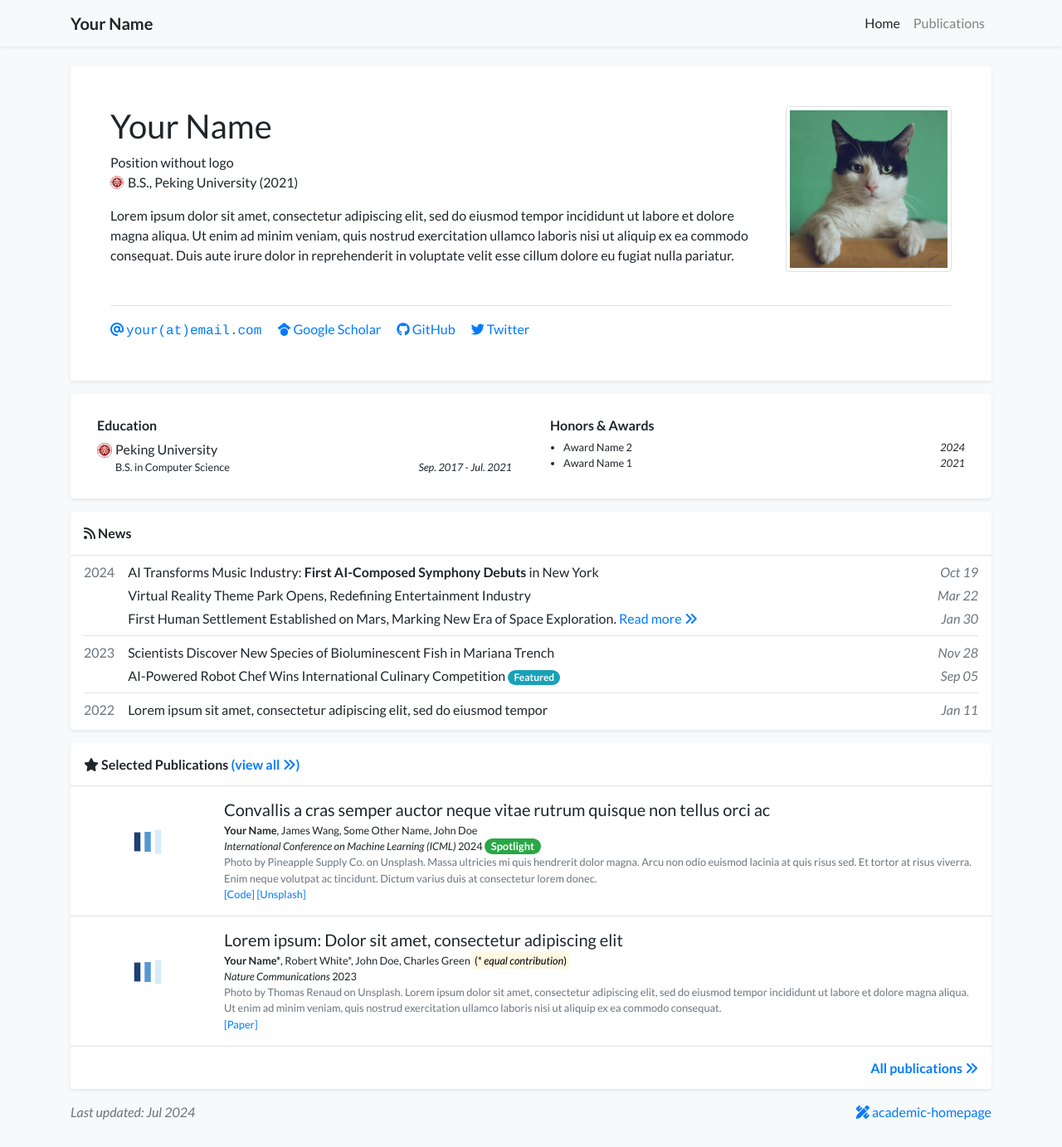
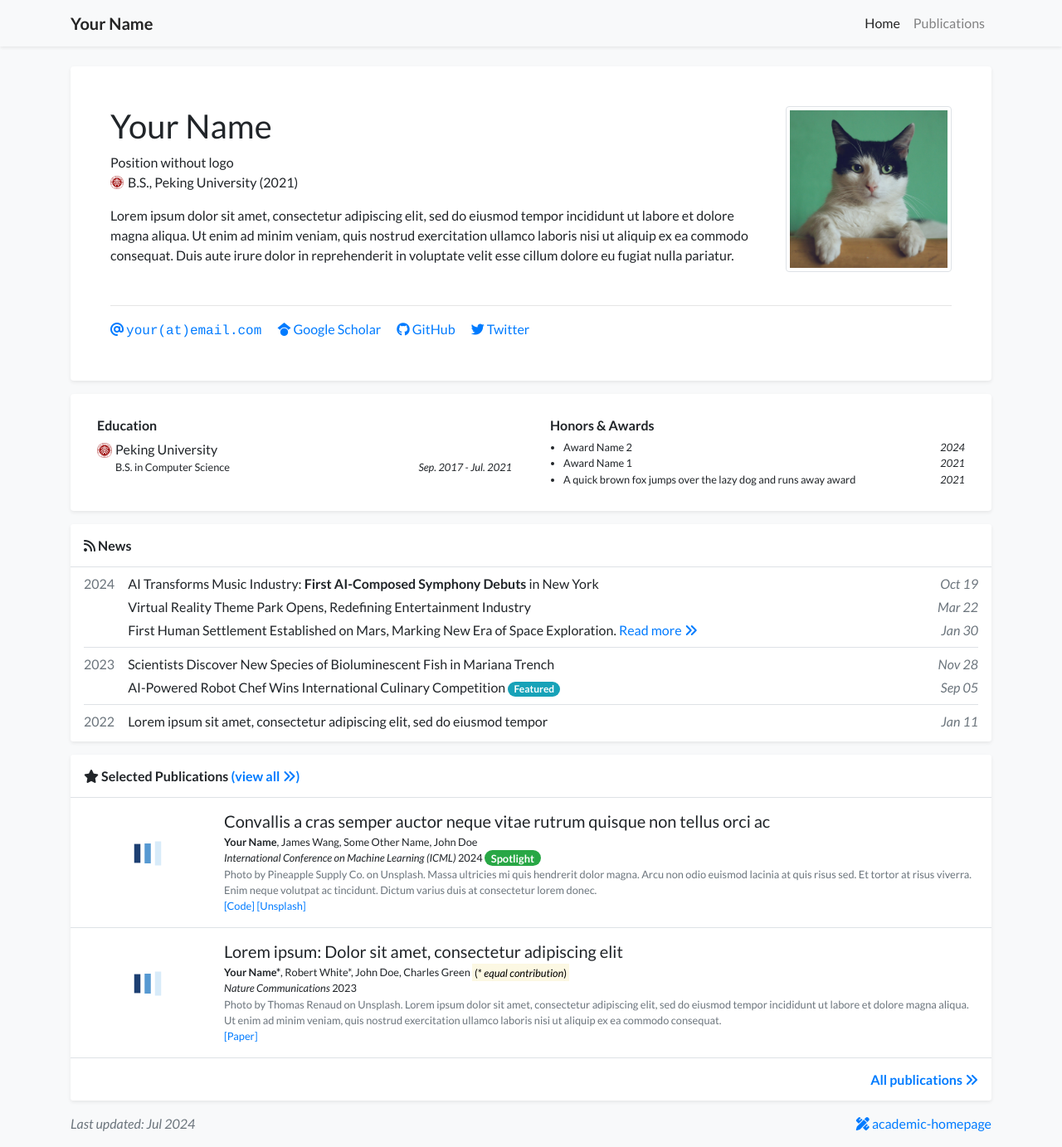
Before and after one commit to luost26/academic-homepage, a Jekyll site: the page built from index.html, in a window 1280 px wide and 1383 px high. Shown: the whole window at 83% size. Built offline with Jekyll 4.4.1, drawn with Linux system fonts in a browser that asks for light colours; a style sheet for code colours, icons or effects is not loaded.

Commit message:
Fix right-aligned text layout

```diff
--- a/_data/profile.yml
+++ b/_data/profile.yml
@@ -45,3 +45,5 @@ awards:
   date: 2024
 - name: Award Name 1
   date: 2021
+- name: A quick brown fox jumps over the lazy dog and runs away award
+  date: 2021
--- a/_includes/widgets/experience_card.html
+++ b/_includes/widgets/experience_card.html
@@ -13,9 +13,12 @@
                                 <li class="media mb-1">
                                     <img src="{{ item.logo | relative_url }}" alt="{{ item.name }}" style="width: 18px;" class="mr-1 mt-1">
                                     <div class="media-body">
-                                        <p class="my-0">{{ item.name }}</p>
-                                        <p class="small my-0">{{ item.dept }}</p>
-                                        <p class="small my-0">{{ item.position }} <em class="float-right">{{ item.date }}</em></p>
+                                        <div>{{ item.name }}</div>
+                                        <div class="small">{{ item.dept }}</div>
+                                        <div class="small d-flex">
+                                            <div>{{ item.position }}</div>
+                                            <div class="mt-auto ml-auto no-break"><em>{{ item.date }}</em></div>
+                                        </div>
                                     </div>
                                 </li>
                                 {% endfor %}
@@ -31,7 +34,12 @@
                             <h6>Honors & Awards</h6>
                             <ul class="list small pl-3 mb-1">
                                 {% for item in site.data.profile.awards %}
-                                <li>{{ item.name }} <em class="float-right">{{ item.date }}</em></li>
+                                <li>
+                                    <div class="d-flex">
+                                        <div>{{ item.name }}</div>
+                                        <div class="ml-auto mt-auto no-break"><em>{{ item.date }}</em></div>
+                                    </div>
+                                </li>
                                 {% endfor %}
                             </ul>
                         </div>
@@ -47,9 +55,12 @@
                                 <li class="media mb-1">
                                     <img src="{{ item.logo | relative_url }}" alt="{{ item.name }}" style="width: 18px;" class="mr-1 mt-1">
                                     <div class="media-body">
-                                        <p class="my-0">{{ item.name }}</p>
-                                        <p class="small my-0">{{ item.dept }}</p>
-                                        <p class="small my-0">{{ item.position }} <em class="float-right">{{ item.date }}</em></p>
+                                        <div>{{ item.name }}</div>
+                                        <div class="small">{{ item.dept }}</div>
+                                        <div class="small d-flex">
+                                            <div>{{ item.position }}</div>
+                                            <div class="mt-auto ml-auto no-break"><em>{{ item.date }}</em></div>
+                                        </div>
                                     </div>
                                 </li>
                                 {% endfor %}
--- a/_includes/widgets/news_card.html
+++ b/_includes/widgets/news_card.html
@@ -9,9 +9,9 @@
             <div class="mr-3 text-muted my-1">{{ year.name }}</div>
             <div class="media-body">
                 {% for item in year.items %}
-                <div class="my-1">
-                    {{ item.title }}
-                    <div class="float-right text-muted"><i>{{ item.date | date: "%b %d" }}</i></div>
+                <div class="my-1 d-flex">
+                    <div>{{ item.title }}</div>
+                    <div class="ml-auto mt-auto text-muted no-break"><i>{{ item.date | date: "%b %d" }}</i></div>
                 </div>
                 {% endfor %}
             </div>
```
